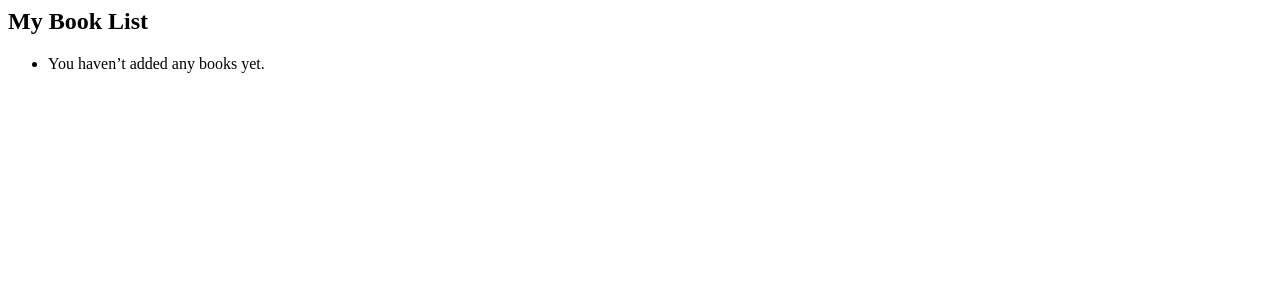
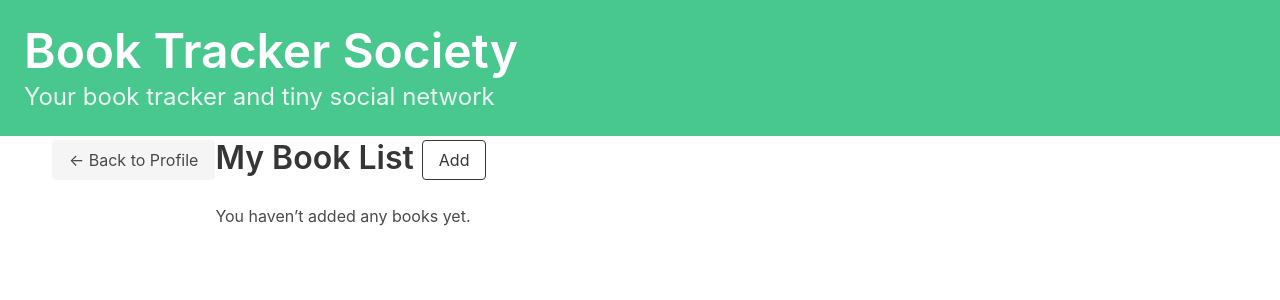
Before and after one commit to snhkn/django-book-tracker-society, a Django app: page /mybooks/ in a window 1280 px wide. Shown: the top 300 px of the page. Run offline with Django 5.2, Linux system fonts and the light colour scheme; the visitor is signed in with stand-in values (Sample User, id 1).

Commit message:
Add book stats change in profile, list books in a new page

```diff
--- a/core/templates/core/my_books.html
+++ b/core/templates/core/my_books.html
@@ -1,9 +1,30 @@
-<h2>My Book List</h2>
+{% extends 'base.html' %}
 
+{% block content %}
+<div class="block">
+    <!-- Back to Profile Button -->
+    <a href="{% url 'core:profile' profile.pk %}">
+        <button class="button is-light">
+            ← Back to Profile
+        </button>
+    </a>
+</div>
+
+<div class="block">
+    <h2 class="title is-3">
+        My Book List
+        <a href="{% url 'core:add_userbook' %}">
+            <button class="button is-dark is-outlined">Add</button>
+        </a>
+    </h2>
     <ul>
         {% for item in user_books %}
-    <li>{{ item.book.title }} by {{ item.book.author }} — {{ item.status }}</li>
+            <li>{{ item.book.title }} by {{ item.book.author }} — {{ item.get_status_display }}</li>
+            <a href="{% url 'core:edit_userbook' item.pk %}">Edit</a> |
+            <a href="{% url 'core:delete_userbook' item.pk %}">Delete</a>
         {% empty %}
             <li>You haven’t added any books yet.</li>
         {% endfor %}
     </ul>
+</div>
+{% endblock %}
--- a/core/urls.py
+++ b/core/urls.py
@@ -9,6 +9,7 @@ urlpatterns = [
     path("profile/<int:pk>", views.profile, name="profile"),
     path('add/', views.add_userbook, name='add_userbook'),
     path('mybooks/', views.my_books, name='my_books'),
+    path("books/<str:status>/", views.filtered_books, name="filtered_books"),
     path('edit-userbook/<int:pk>/', views.edit_userbook, name='edit_userbook'),
     path('delete-userbook/<int:pk>/', views.delete_userbook, name='delete_userbook'),
 
--- a/core/views.py
+++ b/core/views.py
@@ -14,8 +14,16 @@ def profile_list(request):
 
 def profile(request, pk):
     profile = Profile.objects.get(pk=pk)
-    user_books = UserBook.objects.filter(user=profile)
-    return render(request, "core/profile.html", {"profile": profile, "user_books": user_books})
+    num_books = UserBook.objects.filter(user=profile).count()
+    num_to_read = UserBook.objects.filter(user=profile, status="to_read").count()
+    num_reading = UserBook.objects.filter(user=profile, status="reading").count()
+    num_finished = UserBook.objects.filter(user=profile, status="finished").count()
+    return render(request, "core/profile.html", {"profile": profile,
+                                                 "num_books": num_books,
+                                                 "num_to_read": num_to_read,
+                                                 "num_reading": num_reading,
+                                                 "num_finished": num_finished,
+                                                 })
 
 def add_userbook(request):
     profile = request.user.profile
@@ -36,7 +44,7 @@ def add_userbook(request):
             # Prevent duplicate UserBook
             if not UserBook.objects.filter(user=profile, book=book).exists():
                 UserBook.objects.create(user=profile, book=book, status=status)
-                return redirect('my_books')  # redirect after success
+                return redirect('core:my_books')  # redirect after success
             else:
                 form.add_error(None, "You already added this book.")
     else:
@@ -76,3 +84,14 @@ def delete_userbook(request, pk):
         return redirect('core:profile', pk=request.user.profile.pk)
 
     return render(request, 'core/delete_userbook.html', {'userbook': userbook})
+
+
+def filtered_books(request, status):
+    profile = request.user.profile
+    user_books = UserBook.objects.filter(user=profile, status=status)
+
+    return render(request, "core/filtered_books.html", {
+        "status": status,
+        "user_books": user_books,
+        "profile": profile,
+    })
```
Also changed, not shown: core/templates/core/filtered_books.html (added, +22 -0 lines), core/templates/core/profile.html (+10 -13 lines). Lines whose indentation alone changed are shown as unchanged.
